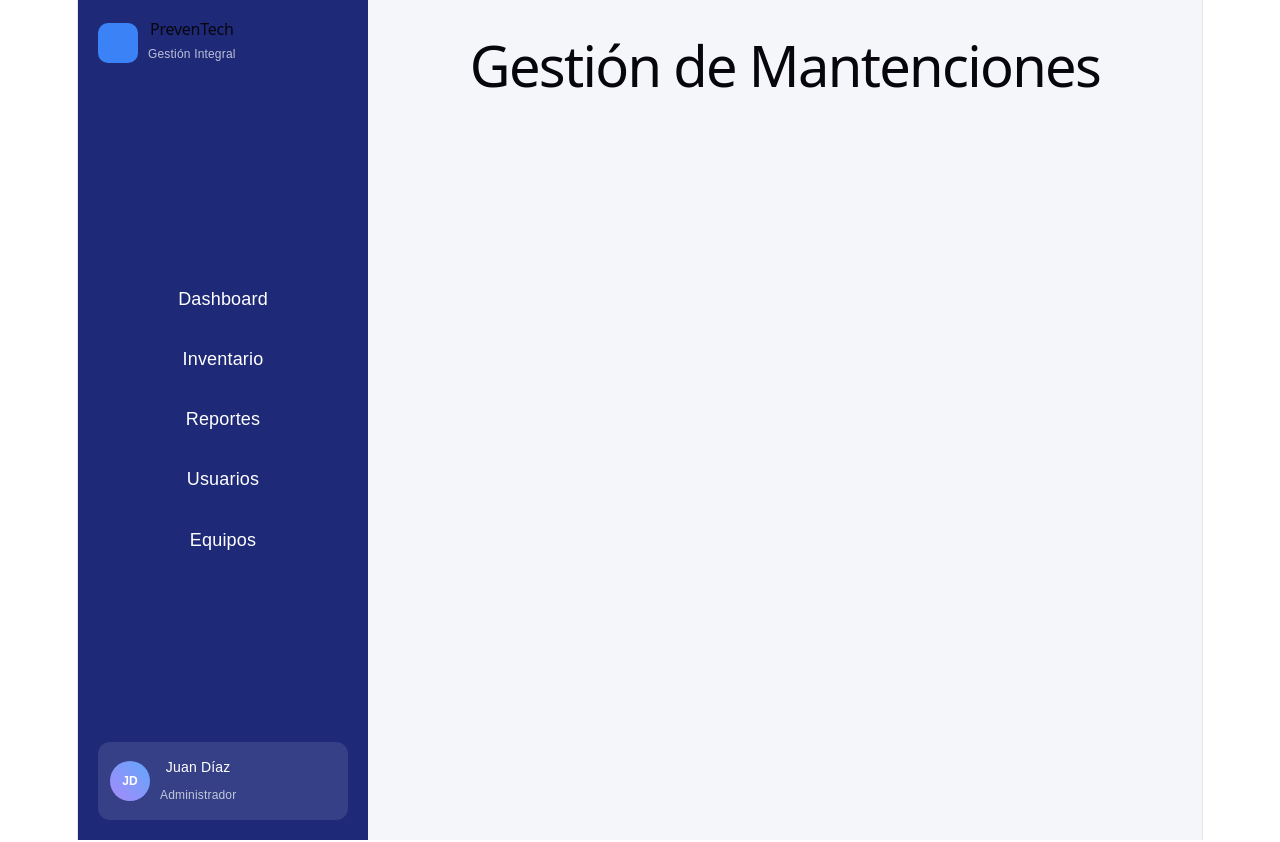
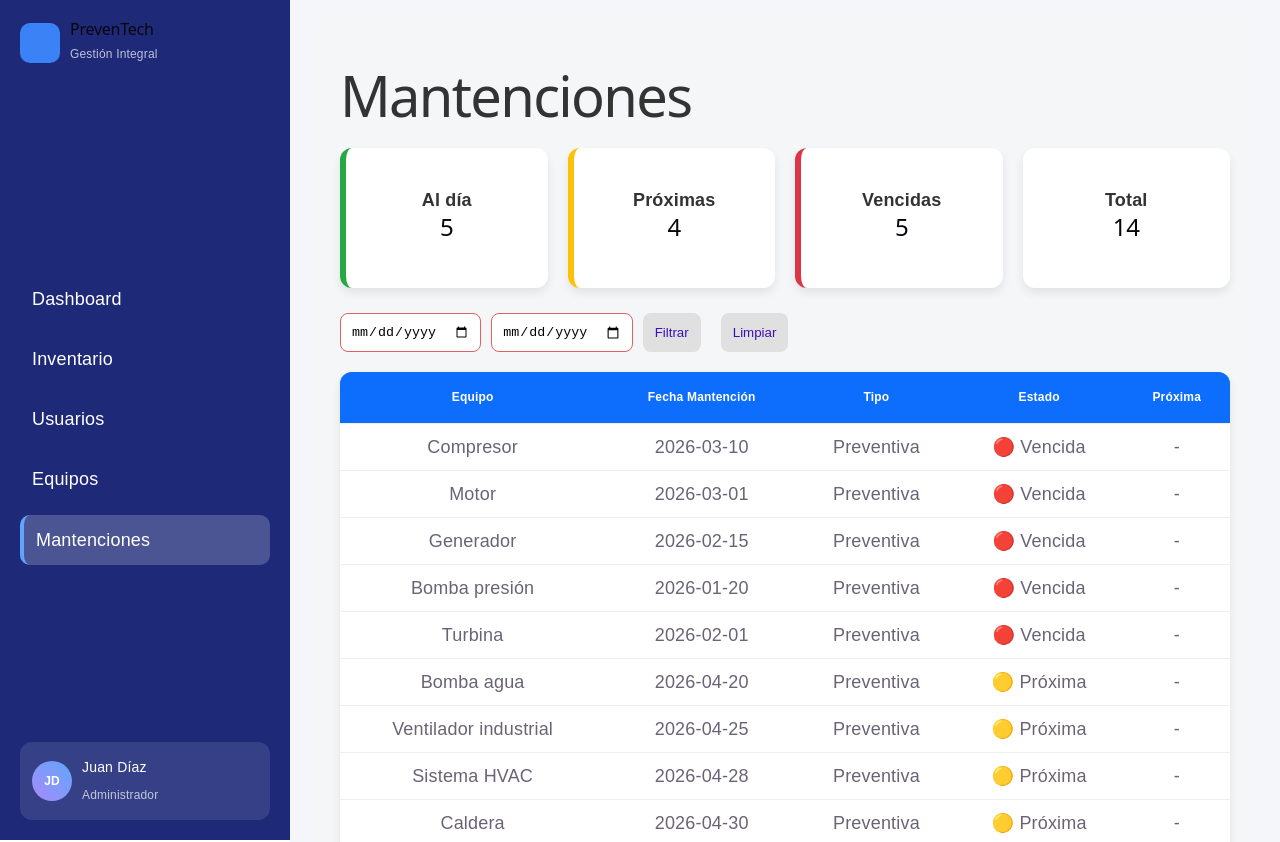
Before and after one commit to less1205/PrevenTech, a React app in the folder Producto/Preventech/frontend/: page /mantenciones in a window 1280 px wide. Shown: the top 842 px of the page. Built offline with nearby package versions, Linux system fonts and the light colour scheme; the HTML template or start-up script is replaced by a standard one.

Commit message:
feat: mantenciones con filtro por fecha(ahora si funcion), estado automático y mejora de vision en pantalla completa

```diff
--- a/Producto/Preventech/frontend/src/App.jsx
+++ b/Producto/Preventech/frontend/src/App.jsx
@@ -4,7 +4,6 @@ import Login from "./pages/Login";
 import Dashboard from "./pages/Dashboard";
 import Equipos from "./pages/Equipos";
 import Mantenciones from "./pages/Mantenciones";
-import Reportes from "./pages/Reportes";
 import Usuarios from "./pages/Usuarios";
 import Inventario from "./pages/Inventario";
 import Layout from "./components/Layout";
@@ -24,7 +23,7 @@ function App() {
           <Route path="/mantenciones" element={<Mantenciones />} />
           <Route path="/usuarios" element={<Usuarios />} />
           <Route path="/inventario" element={<Inventario />} />
-          <Route path="/reportes" element={<Reportes />} />
+
 
 
         </Route>
--- a/Producto/Preventech/frontend/src/components/Sidebar.jsx
+++ b/Producto/Preventech/frontend/src/components/Sidebar.jsx
@@ -24,16 +24,16 @@ function Sidebar() {
           Inventario
         </NavLink>
 
-        <NavLink to="/reportes" className="item" icono={"📈"}>
-          Reportes
-        </NavLink>
-
         <NavLink to="/usuarios" className="item" icono={"👥"}>
           Usuarios
         </NavLink>
 
         <NavLink to="/equipos" className="item">
           Equipos
+        </NavLink>
+
+        <NavLink to="/mantenciones" className="item">
+          Mantenciones
         </NavLink>
 
       </nav>
--- a/Producto/Preventech/frontend/src/index.css
+++ b/Producto/Preventech/frontend/src/index.css
@@ -57,16 +57,17 @@ body {
 }
 
 #root {
-  width: 1126px;
+  width: 100%;
   max-width: 100%;
-  margin: 0 auto;
-  text-align: center;
-  border-inline: 1px solid var(--border);
-  min-height: 100svh;
+  margin: 0;
+  text-align: left;
+  min-height: 100vh;
   display: flex;
   flex-direction: column;
   box-sizing: border-box;
+  border: none;
 }
+
 
 h1,
 h2 {
--- a/Producto/Preventech/frontend/src/pages/Mantenciones.jsx
+++ b/Producto/Preventech/frontend/src/pages/Mantenciones.jsx
@@ -1,5 +1,160 @@
+import "../styles/alertas.css";
+import { useState } from "react";
+
 function Mantenciones() {
-  return <h1>Gestión de Mantenciones</h1>;
+  const [filtro, setFiltro] = useState("todos");
+
+  // 👇 inputs (lo que escribe el usuario)
+  const [fechaInicio, setFechaInicio] = useState("");
+  const [fechaFin, setFechaFin] = useState("");
+
+  // 👇 filtros aplicados (lo que realmente filtra)
+  const [fechaInicioFiltro, setFechaInicioFiltro] = useState("");
+  const [fechaFinFiltro, setFechaFinFiltro] = useState("");
+
+  // 🔥 botón filtrar
+  const aplicarFiltro = () => {
+    setFechaInicioFiltro(fechaInicio);
+    setFechaFinFiltro(fechaFin);
+  };
+
+  const limpiarFiltro = () => {
+    setFechaInicio("");
+    setFechaFin("");
+    setFechaInicioFiltro("");
+    setFechaFinFiltro("");
+  };
+
+  const equipos = [
+    { nombre: "Compresor", estado: "vencido", fecha: "2026-03-10" },
+    { nombre: "Motor", estado: "vencido", fecha: "2026-03-01" },
+    { nombre: "Generador", estado: "vencido", fecha: "2026-02-15" },
+    { nombre: "Bomba presión", estado: "vencido", fecha: "2026-01-20" },
+    { nombre: "Turbina", estado: "vencido", fecha: "2026-02-01" },
+
+    { nombre: "Bomba agua", estado: "proximo", fecha: "2026-04-20" },
+    { nombre: "Ventilador industrial", estado: "proximo", fecha: "2026-04-25" },
+    { nombre: "Sistema HVAC", estado: "proximo", fecha: "2026-04-28" },
+    { nombre: "Caldera", estado: "proximo", fecha: "2026-04-30" },
+
+    { nombre: "Panel solar", estado: "al_dia", fecha: "2026-05-20" },
+    { nombre: "UPS", estado: "al_dia", fecha: "2026-06-10" },
+    { nombre: "Servidor", estado: "al_dia", fecha: "2026-06-15" },
+    { nombre: "Transformador", estado: "al_dia", fecha: "2026-07-01" },
+    { nombre: "Iluminación planta", estado: "al_dia", fecha: "2026-07-10" },
+  ];
+
+  // 📊 CONTADORES
+  const total = equipos.length;
+  const vencidos = equipos.filter(e => e.estado === "vencido").length;
+  const proximos = equipos.filter(e => e.estado === "proximo").length;
+  const alDia = equipos.filter(e => e.estado === "al_dia").length;
+
+  // ✅ FILTRO REAL (usa los filtros aplicados)
+  const equiposFiltrados = equipos.filter(e => {
+    const cumpleEstado =
+      filtro === "todos" || e.estado === filtro;
+
+    const fechaEquipo = new Date(e.fecha);
+    const inicio = fechaInicioFiltro ? new Date(fechaInicioFiltro) : null;
+    const fin = fechaFinFiltro ? new Date(fechaFinFiltro) : null;
+
+    const cumpleFecha =
+      (!inicio || fechaEquipo >= inicio) &&
+      (!fin || fechaEquipo <= fin);
+
+    return cumpleEstado && cumpleFecha;
+  });
+
+  return (
+    <div className="reportes-container">
+
+      <h1>Mantenciones</h1>
+
+      {/* CARDS */}
+      <div className="reportes-cards">
+        <div className="card verde" onClick={() => setFiltro("al_dia")}>
+          <span>Al día</span>
+          <h2>{alDia}</h2>
+        </div>
+
+        <div className="card amarillo" onClick={() => setFiltro("proximo")}>
+          <span>Próximas</span>
+          <h2>{proximos}</h2>
+        </div>
+
+        <div className="card rojo" onClick={() => setFiltro("vencido")}>
+          <span>Vencidas</span>
+          <h2>{vencidos}</h2>
+        </div>
+
+        <div className="card" onClick={() => setFiltro("todos")}>
+          <span>Total</span>
+          <h2>{total}</h2>
+        </div>
+      </div>
+
+      {/* FILTRO FECHA */}
+      <div className="filtros">
+        <input
+          type="date"
+          value={fechaInicio}
+          onChange={(e) => setFechaInicio(e.target.value)}
+        />
+
+        <input
+          type="date"
+          value={fechaFin}
+          onChange={(e) => setFechaFin(e.target.value)}
+        />
+
+        <button onClick={aplicarFiltro}>
+          Filtrar
+        </button>
+
+        <button onClick={limpiarFiltro}>
+          Limpiar
+        </button>
+      </div>
+
+      {/* TABLA */}
+      <table className="tabla">
+        <thead>
+          <tr>
+            <th>Equipo</th>
+            <th>Fecha Mantención</th>
+            <th>Tipo</th>
+            <th>Estado</th>
+            <th>Próxima</th>
+          </tr>
+        </thead>
+
+        <tbody>
+          {equiposFiltrados.length === 0 ? (
+            <tr>
+              <td colSpan="5">No hay resultados</td>
+            </tr>
+          ) : (
+            equiposFiltrados.map((equipo, index) => (
+              <tr key={index}>
+                <td>{equipo.nombre}</td>
+                <td>{equipo.fecha}</td>
+                <td>Preventiva</td>
+                <td>
+                  {equipo.estado === "vencido" && "🔴 Vencida"}
+                  {equipo.estado === "proximo" && "🟡 Próxima"}
+                  {equipo.estado === "al_dia" && "🟢 Al día"}
+                </td>
+                <td>-</td>
+              </tr>
+            ))
+          )}
+        </tbody>
+
+      </table>
+
+    </div>
+  );
 }
 
 export default Mantenciones;
--- a/Producto/Preventech/frontend/src/pages/Reportes.jsx
+++ /dev/null
@@ -1,108 +0,0 @@
-import "../styles/alertas.css";
-import { useState } from "react"
-
-function Reportes() {
-  const [filtro, setFiltro] = useState("todos");
-
-  const equipos = [
-
-  { nombre: "Compresor", estado: "vencido", fecha: "2026-03-10" },
-  { nombre: "Motor", estado: "vencido", fecha: "2026-03-01" },
-  { nombre: "Generador", estado: "vencido", fecha: "2026-02-15" },
-  { nombre: "Bomba presión", estado: "vencido", fecha: "2026-01-20" },
-  { nombre: "Turbina", estado: "vencido", fecha: "2026-02-01" },
-
-
-  { nombre: "Bomba agua", estado: "proximo", fecha: "2026-04-20" },
-  { nombre: "Ventilador industrial", estado: "proximo", fecha: "2026-04-25" },
-  { nombre: "Sistema HVAC", estado: "proximo", fecha: "2026-04-28" },
-  { nombre: "Caldera", estado: "proximo", fecha: "2026-04-30" },
-
-
-  { nombre: "Panel solar", estado: "al_dia", fecha: "2026-05-20" },
-  { nombre: "UPS", estado: "al_dia", fecha: "2026-06-10" },
-  { nombre: "Servidor", estado: "al_dia", fecha: "2026-06-15" },
-  { nombre: "Transformador", estado: "al_dia", fecha: "2026-07-01" },
-  { nombre: "Iluminación planta", estado: "al_dia", fecha: "2026-07-10" },
-];
-
-  const total = equipos.length;
-  const vencidos = equipos.filter(e => e.estado === "vencido").length;
-  const proximos = equipos.filter(e => e.estado === "proximo").length;
-  const alDia = equipos.filter(e => e.estado === "al_dia").length;
-
-
-  const equiposFiltrados =
-    filtro === "todos"
-      ? equipos
-      : equipos.filter(e => e.estado === filtro);
-
-  return (
-    <div className="reportes-container">
-
-      <h1>Reportes</h1>
-
-
-      <div className="reportes-cards">
-      <div className="card verde" onClick={() => setFiltro("al_dia")}>
-        <span>Al día</span>
-        <h2>{alDia}</h2>
-      </div>
-
-      <div className="card amarillo" onClick={() => setFiltro("proximo")}>
-        <span>Próximos</span>
-        <h2>{proximos}</h2>
-      </div>
-
-      <div className="card rojo" onClick={() => setFiltro("vencido")}>
-        <span>Vencidos</span>
-        <h2>{vencidos}</h2>
-      </div>
-
-      <div className="card" onClick={() => setFiltro("todos")}>
-        <span>Total equipos</span>
-        <h2>{total}</h2>
-      </div>
-    </div>
-
-
-      <div className="filtros">
-        <input type="date" />
-        <input type="date" />
-        <button>Filtrar</button>
-      </div>
-
-
-      <table className="tabla">
-        <thead>
-          <tr>
-            <th>Equipo</th>
-            <th>Fecha</th>
-            <th>Tipo</th>
-            <th>Estado</th>
-            <th>Próxima</th>
-          </tr>
-        </thead>
-        <tbody>
-          {equiposFiltrados.map((equipo, index) => (
-            <tr key={index}>
-              <td>{equipo.nombre}</td>
-              <td>{equipo.fecha}</td>
-              <td>Preventiva</td>
-              <td>
-                {equipo.estado === "vencido" && "🔴 Vencido"}
-                {equipo.estado === "proximo" && "🟡 Próximo"}
-                {equipo.estado === "al_dia" && "🟢 Al día"}
-              </td>
-              <td>-</td>
-            </tr>
-          ))}
-        </tbody>
-
-      </table>
-
-    </div>
-  );
-}
-
-export default Reportes;
--- a/Producto/Preventech/frontend/src/styles/alertas.css
+++ b/Producto/Preventech/frontend/src/styles/alertas.css
@@ -57,21 +57,21 @@
 .filtros input {
   padding: 10px;
   border-radius: 8px;
-  border: 1px solid #ccc;
+  border: 1px solid #e06161;
 }
 
 .filtros button {
   padding: 10px 15px;
   border: none;
   background: #0d6efd;
-  color: white;
+  color: rgb(60, 15, 184);
   border-radius: 8px;
   cursor: pointer;
   transition: 0.3s;
 }
 
 .filtros button:hover {
-  background: #0b5ed7;
+  background: #5ca2e4;
 }
 
 .tabla {
```
